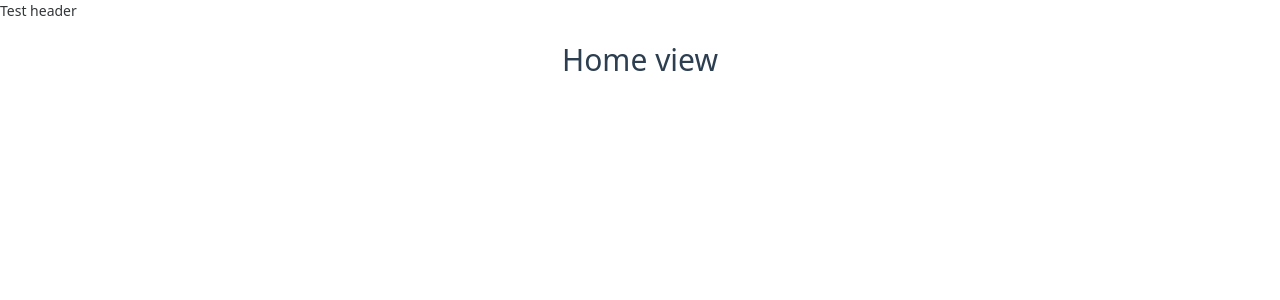
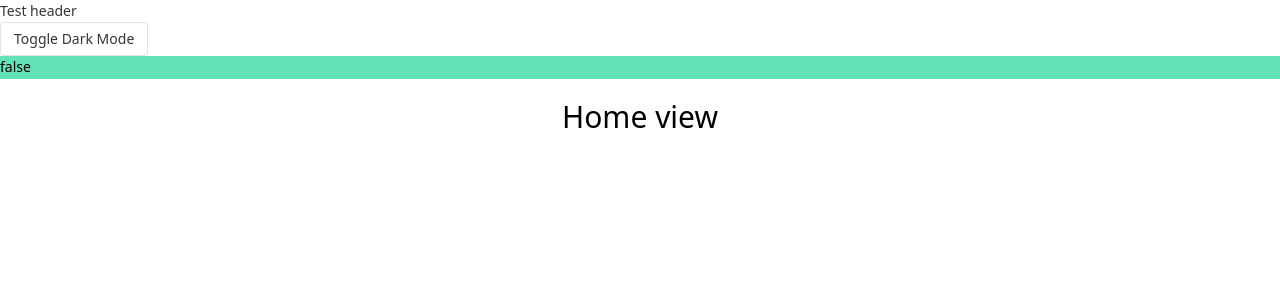
Before and after one commit to Natsirt87/research-project-manager, a Vue app in the folder client/: page / in a window 1280 px wide. Shown: the top 300 px of the page. Built offline with nearby package versions, Linux system fonts and the light colour scheme.

Commit message:
Added dark mode toggle support & basic setup.

```diff
--- a/client/package.json
+++ b/client/package.json
@@ -16,6 +16,7 @@
     "@rushstack/eslint-patch": "^1.1.4",
     "@vitejs/plugin-vue": "^4.0.0",
     "@vue/eslint-config-prettier": "^7.0.0",
+    "@vueuse/core": "^9.13.0",
     "autoprefixer": "^10.4.13",
     "eslint": "^8.22.0",
     "eslint-plugin-vue": "^9.3.0",
--- a/client/src/App.vue
+++ b/client/src/App.vue
@@ -1,12 +1,26 @@
 <script setup>
 import { RouterView } from "vue-router";
-import { NConfigProvider } from "naive-ui";
+import { NConfigProvider, NButton } from "naive-ui";
 import Navbar from './components/Navbar.vue';
+import { darkTheme, lightTheme } from "naive-ui";
+import { useDark, useToggle } from "@vueuse/core";
+
+const isDark = useDark();
+const toggleDark = useToggle(isDark);
+
+const themeOverrides = {
+  common: {
+
+  }
+}
 </script>
 
 <template>
-  <n-config-provider>
+  <n-config-provider :theme="isDark ? darkTheme : lightTheme" :theme-overrides="themeOverrides">
     <Navbar/>
+    <n-button @click="toggleDark()">Toggle Dark Mode</n-button>
+    <h1 class="bg-primary">{{ isDark }}</h1>
+
     <RouterView />
   </n-config-provider>
 </template>
--- a/client/src/index.css
+++ b/client/src/index.css
@@ -25,35 +25,6 @@
   --vt-c-text-dark-2: rgba(235, 235, 235, 0.64);
 }
 
-/* semantic color variables for this project */
-:root {
-  --color-background: var(--vt-c-white);
-  --color-background-soft: var(--vt-c-white-soft);
-  --color-background-mute: var(--vt-c-white-mute);
-
-  --color-border: var(--vt-c-divider-light-2);
-  --color-border-hover: var(--vt-c-divider-light-1);
-
-  --color-heading: var(--vt-c-text-light-1);
-  --color-text: var(--vt-c-text-light-1);
-
-  --section-gap: 160px;
-}
-
-@media (prefers-color-scheme: dark) {
-  :root {
-    --color-background: var(--vt-c-black);
-    --color-background-soft: var(--vt-c-black-soft);
-    --color-background-mute: var(--vt-c-black-mute);
-
-    --color-border: var(--vt-c-divider-dark-2);
-    --color-border-hover: var(--vt-c-divider-dark-1);
-
-    --color-heading: var(--vt-c-text-dark-1);
-    --color-text: var(--vt-c-text-dark-2);
-  }
-}
-
 *,
 *::before,
 *::after {
@@ -65,8 +36,6 @@
 
 body {
   min-height: 100vh;
-  color: var(--color-text);
-  background: var(--color-background);
   transition: color 0.5s, background-color 0.5s;
   line-height: 1.6;
   font-family: Inter, -apple-system, BlinkMacSystemFont, 'Segoe UI', Roboto, Oxygen, Ubuntu,
@@ -76,3 +45,8 @@ body {
   -webkit-font-smoothing: antialiased;
   -moz-osx-font-smoothing: grayscale;
 }
+
+.dark {
+  background-color: var(--vt-c-black);
+  color: var(--vt-c-text-dark-2);
+}
--- a/client/tailwind.config.js
+++ b/client/tailwind.config.js
@@ -1,12 +1,16 @@
 /** @type {import('tailwindcss').Config} */
 module.exports = {
   mode:'jit',
+  darkMode: 'class',
   content: [
     "./src/**/*.{html, js, ts, vue}",
     "./src/**/*"
   ],
   theme: {
-    extend: {},
+    colors: {
+      "primary": "#63E2B7FF",
+      "info": "#70C0E8FF"
+    },
   },
   plugins: [],
 }
```
Also changed, not shown: 1 other file (tests, documents, lock files or other folders).
